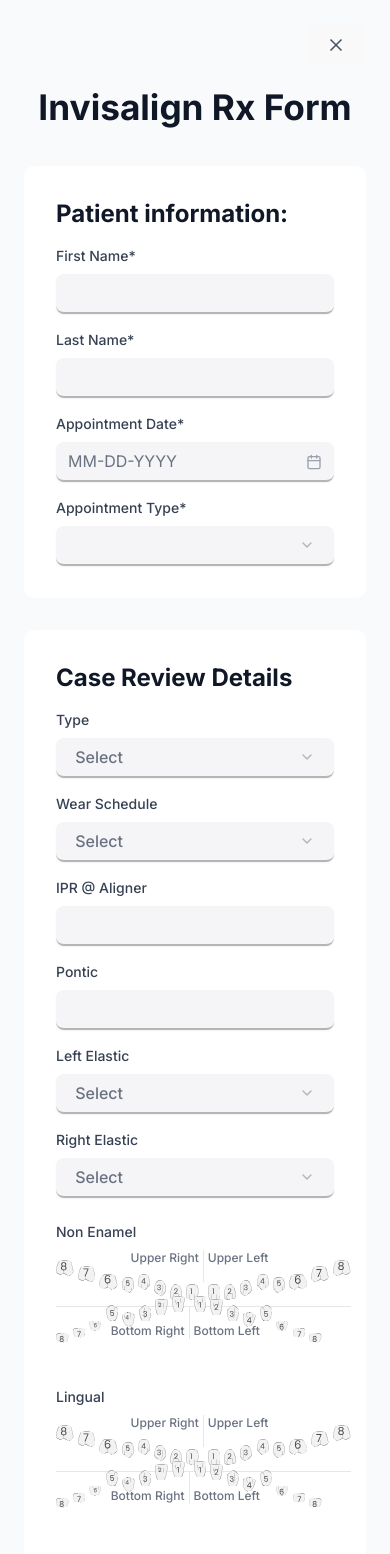
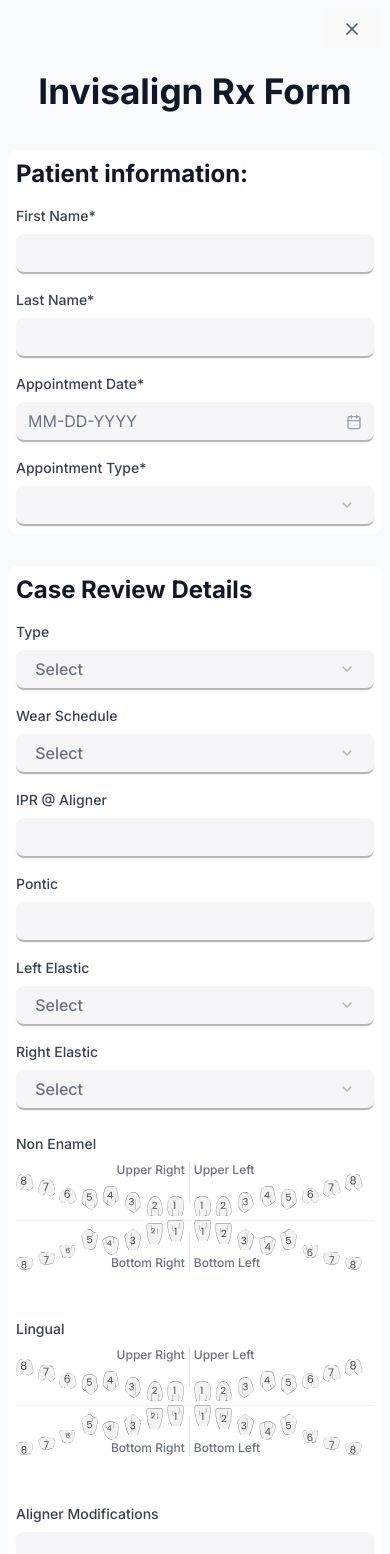
Before and after one commit to jayabalanar/RxForm-Proto, a React (Vite) app: page / in a window 390 px wide. Shown: the top 1554 px of the page. Built offline with nearby package versions, Linux system fonts and the light colour scheme.

Commit message:
responsive styles updated

```diff
--- a/src/App.css
+++ b/src/App.css
@@ -183,6 +183,70 @@
   top: 1.1rem;
 }
 
+@media (max-width: 640px) {
+  .ur-tooth svg,
+  .ul-tooth svg,
+  .br-tooth svg,
+  .bl-tooth svg {
+    width: 0.7rem;
+    height: 1.3rem;
+  }
+}
+
+@media (min-width: 320px) {
+  .ur-tooth svg,
+  .ul-tooth svg,
+  .br-tooth svg,
+  .bl-tooth svg {
+    width: 0.85rem;
+    height: 1.3rem;
+  }
+  .ur-tooth,
+  .ul-tooth,
+  .br-tooth,
+  .bl-tooth {
+    height: 1.5rem;
+  }
+  #mob-border {
+    top: -10px;
+  }
+}
+@media (min-width: 370px) {
+  .ur-tooth svg,
+  .ul-tooth svg,
+  .br-tooth svg,
+  .bl-tooth svg {
+    width: 1.1rem;
+    height: 1.3rem;
+  }
+
+  #mob-border {
+    margin: 2px 0px;
+  }
+}
+@media (min-width: 420px) {
+  .ur-tooth svg,
+  .ul-tooth svg,
+  .br-tooth svg,
+  .bl-tooth svg {
+    width: 1.3rem;
+    height: 1.3rem;
+  }
+
+  #mob-border {
+    margin: 2px 0px;
+  }
+}
+@media (min-width: 641px) and (max-width: 768px) {
+  .ur-tooth svg,
+  .ul-tooth svg,
+  .br-tooth svg,
+  .bl-tooth svg {
+    width: 0.85rem;
+    height: 1.6rem;
+  }
+}
+
 #isView svg {
   height: 2rem;
   width: 1.1rem;
--- a/src/pages/InvisalignRxForm.tsx
+++ b/src/pages/InvisalignRxForm.tsx
@@ -32,11 +32,11 @@
                 {title}
             </label>
             <div className="relative overflow-x-auto">
-                <div className="space-y-6 min-w-max flex lg:flex-row md:flex-row border-b mb-0">
-                    <div className="border-r pr-1">
+                <div className="space-y-6 min-w-max flex lg:flex-row md:flex-row lg:border-b">
+                    <div className="border-r pr-1 sm:mb-5">
                         <div className="text-xs text-gray-500 font-medium text-right">Upper Right</div>
                         <div className="flex items-center justify-between gap-2">
-                            <div className="flex gap-1 lg:h-[3rem] md:h-[4rem] sm:h-[2rem] h-[1rem] ur-tooth">
+                            <div className="flex gap-1 lg:h-[3rem] md:h-[3.5rem] sm:h-[3.5rem] h-[1.2rem] ur-tooth">
                                 {teeth.map((tooth) => {
                                     const toothId = `upper-right-${tooth}`;
                                     const isSelected = selectedTeeth.has(toothId);
@@ -57,7 +57,7 @@
                         <div className="text-xs text-gray-500 font-medium text-left">Upper Left</div>
                         <div className="flex items-center justify-between gap-2">
 
-                            <div className="flex gap-1 lg:h-[3rem] md:h-[4rem] sm:h-[2rem] h-[1rem] ul-tooth">
+                            <div className="flex gap-1 lg:h-[3rem] md:h-[3.5rem] sm:h-[3.5rem] h-[1.2rem] ul-tooth">
                                 {teeth.slice().reverse().map((tooth) => {
                                     const toothId = `upper-left-${tooth}`;
                                     const isSelected = selectedTeeth.has(toothId);
@@ -75,10 +75,14 @@
                     </div>
 
                 </div>
-                <div className="space-y-6 min-w-max flex flex-row">
-                    <div className="border-r pr-1">
+                <div className="h-[1px] w-full bg-gray-100 lg:hidden" id="mob-border" style={{
+                    position: "relative",
+                    top: "-8px"
+                }}></div>
+                <div className="space-y-6 min-w-max flex lg:flex-row md:flex-row">
+                    <div className="border-r pr-1 sm:mb-6">
                         <div className="flex items-center justify-between gap-2">
-                            <div className="flex gap-1 lg:h-[3.5rem] md:h-[4rem] sm:h-[2rem] h-[1rem] br-tooth">
+                            <div className="flex gap-1 lg:h-[3.5rem] md:h-[4rem] sm:h-[3.2rem] h-[1.4rem] br-tooth">
                                 {teeth.map((tooth) => {
                                     const toothId = `bottom-right-${tooth}`;
                                     const isSelected = selectedTeeth.has(toothId);
@@ -98,8 +102,7 @@
                     </div>
                     <div className="pl-1">
                         <div className="flex items-center justify-between gap-2">
-
-                            <div className="flex gap-1 lg:h-[3.5rem] md:h-[4rem] sm:h-[2rem] h-[1rem] bl-tooth">
+                            <div className="flex gap-1 lg:h-[3.5rem] md:h-[4rem] sm:h-[3.2rem] h-[1.4rem] bl-tooth">
                                 {teeth.slice().reverse().map((tooth) => {
                                     const toothId = `bottom-left-${tooth}`;
                                     const isSelected = selectedTeeth.has(toothId);
@@ -116,39 +119,7 @@
                         </div>
                         <div className="text-xs text-gray-500 font-medium text-left">Bottom Left</div>
                     </div>
-                    {/* <div className="space-y-2">
-                        <div className="text-xs text-gray-500 font-medium text-center">Bottom Right / Bottom Left</div>
-                        <div className="flex items-center justify-between gap-2">
-                            <div className="flex gap-1">
-                                {teeth.map((tooth) => {
-                                    const toothId = `lower-right-${tooth}`;
-                                    return (
-                                        <ToothShape
-                                            key={toothId}
-                                            number={tooth}
-                                            isSelected={selectedTeeth.has(toothId)}
-                                            onClick={() => onToothSelect(toothId)}
-                                            isLower={true}
-                                        />
-                                    );
-                                })}
-                            </div>
-                            <div className="flex gap-1">
-                                {teeth.slice().reverse().map((tooth) => {
-                                    const toothId = `lower-left-${tooth}`;
-                                    return (
-                                        <ToothShape
-                                            key={toothId}
-                                            number={tooth}
-                                            isSelected={selectedTeeth.has(toothId)}
-                                            onClick={() => onToothSelect(toothId)}
-                                            isLower={true}
-                                        />
-                                    );
-                                })}
-                            </div>
-                        </div>
-                    </div> */}
+
                 </div>
             </div>
         </div>
@@ -412,7 +383,7 @@
     };
 
     return (
-        <div className="min-h-screen p-6">
+        <div className="min-h-screen lg:p-6 p-2">
             <div className="max-w-5xl mx-auto">
                 {/* Close Button */}
                 <div className="flex justify-end mb-4">
@@ -423,7 +394,7 @@
                 <h2 className="text-[2.2rem] font-bold text-gray-900 mb-8">Invisalign Rx Form</h2>
 
                 {/* Form Card */}
-                <div className="bg-white rounded-lg p-8 text-left mb-8">
+                <div className="bg-white rounded-lg lg:p-8 p-2 text-left mb-8">
 
                     {/* Patient Information Section */}
 
@@ -496,7 +467,7 @@
                     </div>
 
                 </div>
-                <div className="bg-white rounded-lg p-8 text-left mb-8">
+                <div className="bg-white rounded-lg lg:p-8 p-2 text-left mb-8">
                     {/* Case Review Details Section */}
 
                     <h2 className="text-2xl font-bold text-gray-900 mb-4">Case Review Details</h2>
--- a/src/pages/RxFormPDFView.tsx
+++ b/src/pages/RxFormPDFView.tsx
@@ -202,7 +202,7 @@
     }, []);
 
     return (
-        <div className="min-h-screen p-6 print:p-0 print:bg-white">
+        <div className="min-h-screen lg:p-6 p-2 print:p-0 print:bg-white">
             {/* Print Controls - Hidden when printing */}
             <div className="max-w-5xl mx-auto mb-4 print:hidden">
                 <div className="flex justify-between items-center bg-white p-4 rounded-lg shadow">
```
Also changed, not shown: src/components/tooth/tooth.tsx (+32 -32 lines).
